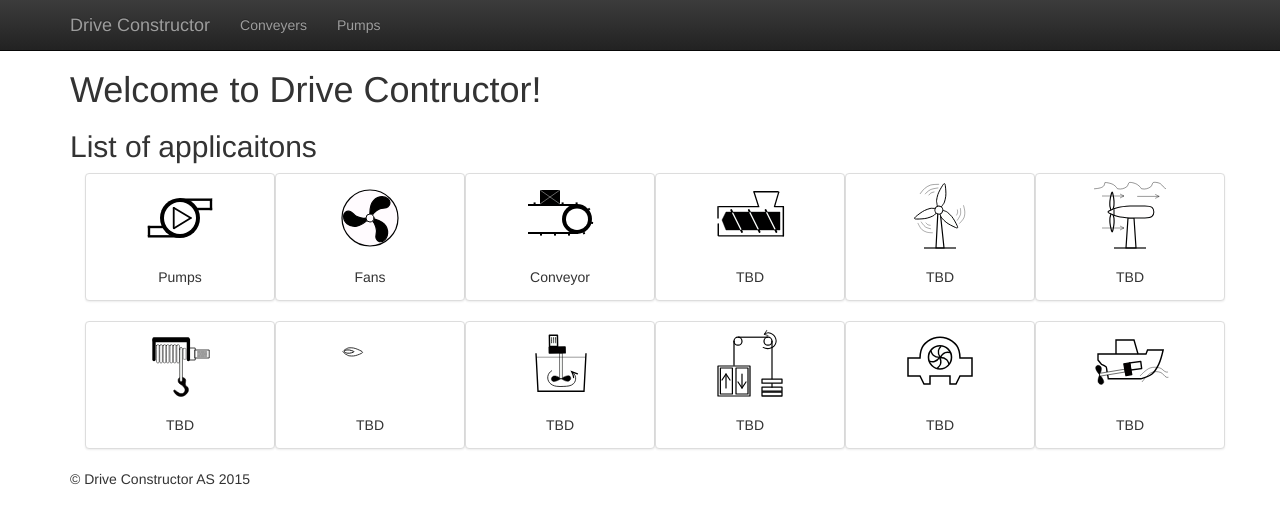
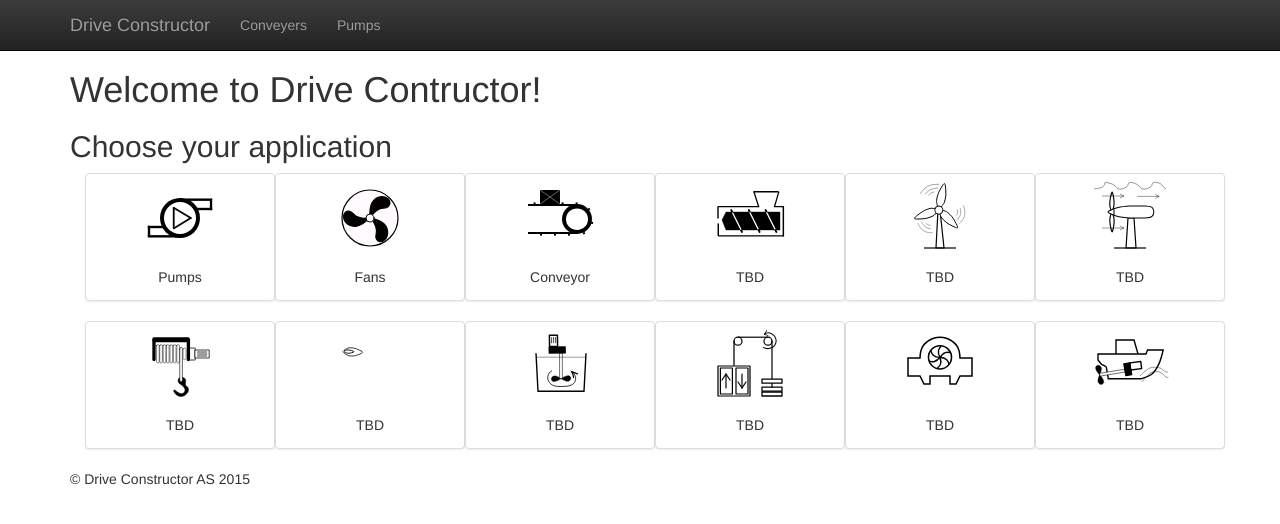
Before and after one commit to Alexey1Gavrilov/drive-constructor-site, a Jekyll site: the page built from index.md, in a window 1280 px wide. Shown: the top 524 px of the page. Built offline with Jekyll 4.4.1, drawn with Linux system fonts in a browser that asks for light colours; nearby versions of some CDN libraries.

Commit message:
Update index.md

```diff
--- a/index.md
+++ b/index.md
@@ -3,7 +3,7 @@ layout: default
 ---
 # Welcome to Drive Contructor!
 
-## List of applicaitons
+## Choose your application
 
 <div class="container">
 {% for app in site.data.applications %}
```
